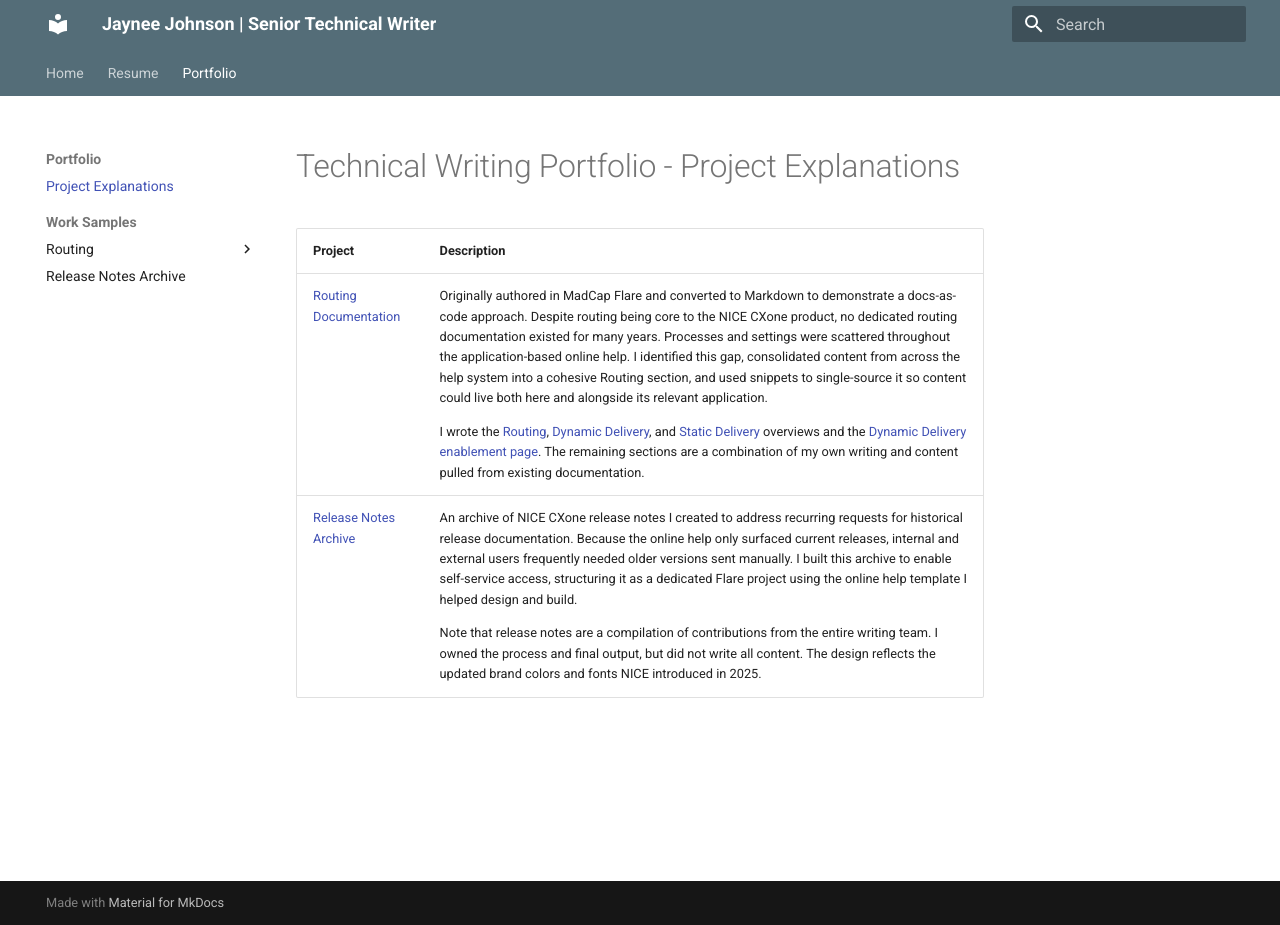
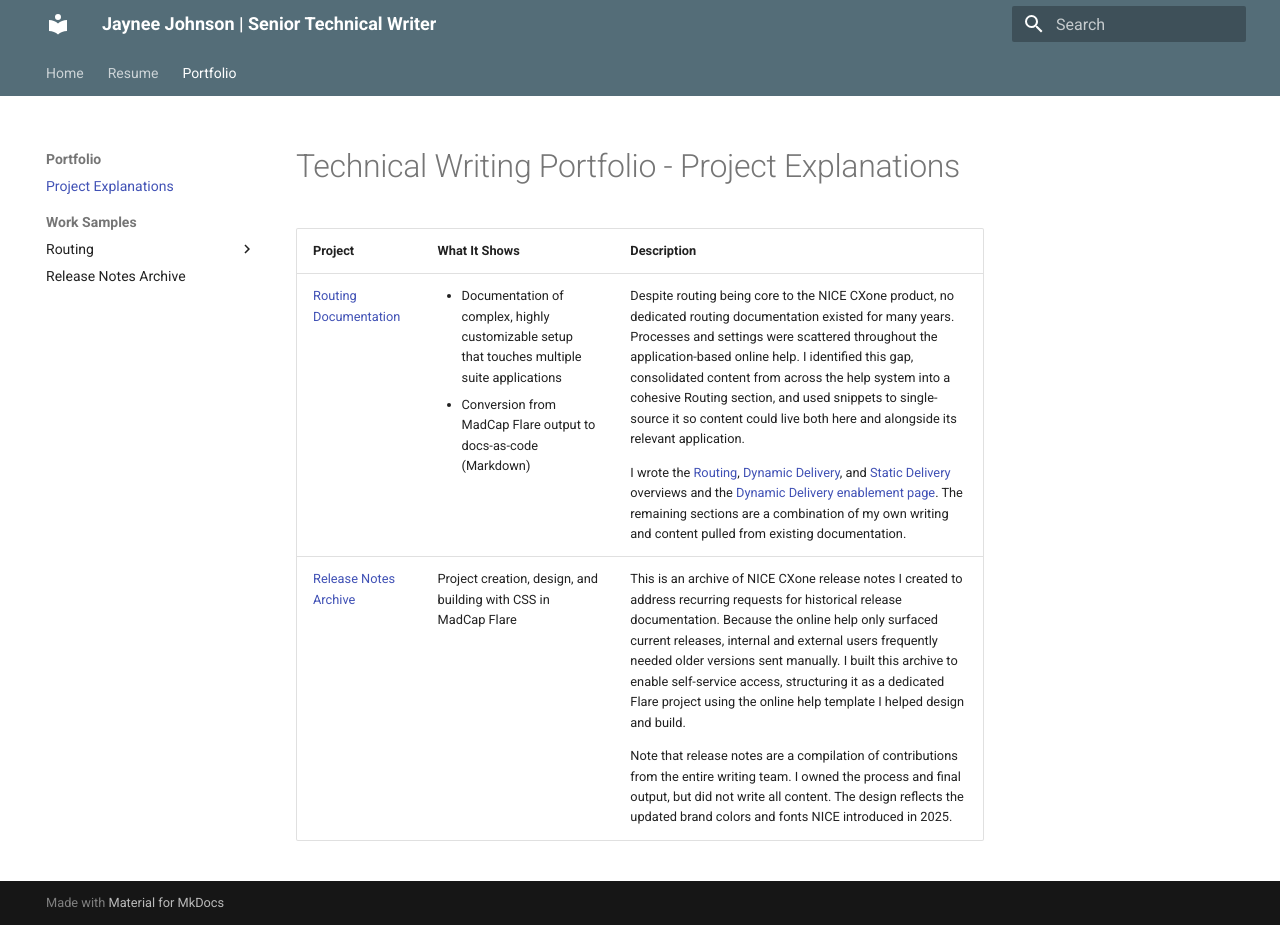
Before and after one commit to jaynee-johnson/ProfessionalPortfolio, an MkDocs documentation site: the page built from docs/portfolio.md, in a window 1280 px wide and 925 px high. Built offline with MkDocs 1.6.1 and Material for MkDocs 9.7.7, drawn with Linux system fonts in a browser that asks for light colours.

Commit message:
Added table column to explain what it's an example of

```diff
--- a/docs/portfolio.md
+++ b/docs/portfolio.md
@@ -1,6 +1,6 @@
 # Technical Writing Portfolio - Project Explanations
 
-| Project | Description |
-|---------|-------------|
-| [Routing Documentation](routing/routing.md) | <p>Originally authored in MadCap Flare and converted to Markdown to demonstrate a docs-as-code approach. Despite routing being core to the NICE CXone product, no dedicated routing documentation existed for many years. Processes and settings were scattered throughout the application-based online help. I identified this gap, consolidated content from across the help system into a cohesive Routing section, and used snippets to single-source it so content could live both here and alongside its relevant application.</p><p>I wrote the [Routing](routing/routing.md), [Dynamic Delivery](routing/dynamicdelivery/dynamicdelivery.md), and [Static Delivery](routing/staticdelivery/staticdelivery.md) overviews and the [Dynamic Delivery enablement page](routing/dynamicdelivery/enabledynamicdelivery.md). The remaining sections are a combination of my own writing and content pulled from existing documentation.</p> |
-| [Release Notes Archive](releaseNotesArchive/index.htm) | <p>An archive of NICE CXone release notes I created to address recurring requests for historical release documentation. Because the online help only surfaced current releases, internal and external users frequently needed older versions sent manually. I built this archive to enable self-service access, structuring it as a dedicated Flare project using the online help template I helped design and build.</p><p> Note that release notes are a compilation of contributions from the entire writing team. I owned the process and final output, but did not write all content. The design reflects the updated brand colors and fonts NICE introduced in 2025.</p> |
+| Project | What It Shows | Description |
+|---------|-------------|---------------|
+| [Routing Documentation](routing/routing.md) | <ul><li>Documentation of complex, highly customizable setup that touches multiple suite applications</li><li>Conversion from MadCap Flare output to docs-as-code (Markdown)</li></ul> |<p>Despite routing being core to the NICE CXone product, no dedicated routing documentation existed for many years. Processes and settings were scattered throughout the application-based online help. I identified this gap, consolidated content from across the help system into a cohesive Routing section, and used snippets to single-source it so content could live both here and alongside its relevant application.</p><p>I wrote the [Routing](routing/routing.md), [Dynamic Delivery](routing/dynamicdelivery/dynamicdelivery.md), and [Static Delivery](routing/staticdelivery/staticdelivery.md) overviews and the [Dynamic Delivery enablement page](routing/dynamicdelivery/enabledynamicdelivery.md). The remaining sections are a combination of my own writing and content pulled from existing documentation.</p> |
+| [Release Notes Archive](releaseNotesArchive/index.htm) | Project creation, design, and building with CSS in MadCap Flare | <p>This is an archive of NICE CXone release notes I created to address recurring requests for historical release documentation. Because the online help only surfaced current releases, internal and external users frequently needed older versions sent manually. I built this archive to enable self-service access, structuring it as a dedicated Flare project using the online help template I helped design and build.</p><p> Note that release notes are a compilation of contributions from the entire writing team. I owned the process and final output, but did not write all content. The design reflects the updated brand colors and fonts NICE introduced in 2025.</p> |
```
Also changed, not shown: docs/resume.md (+1 -2 lines).
